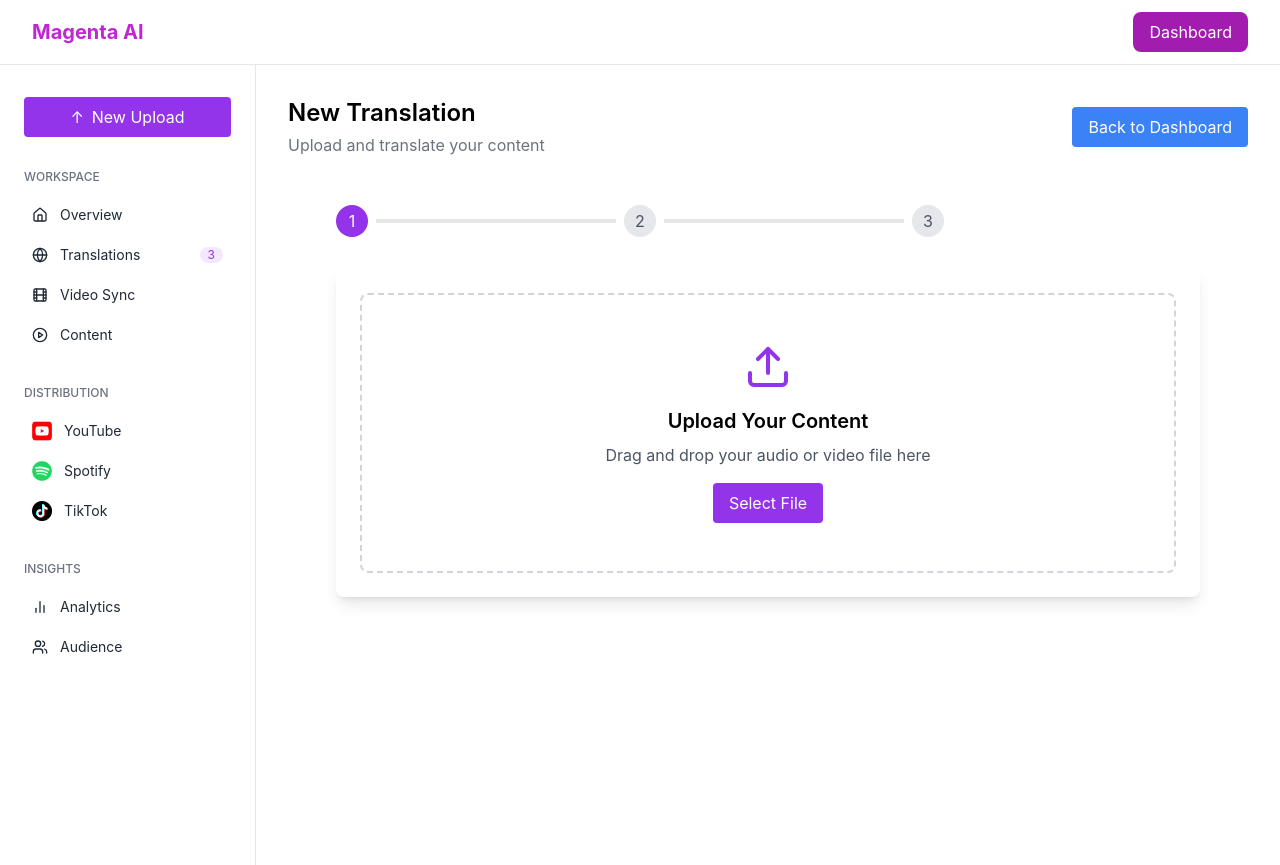
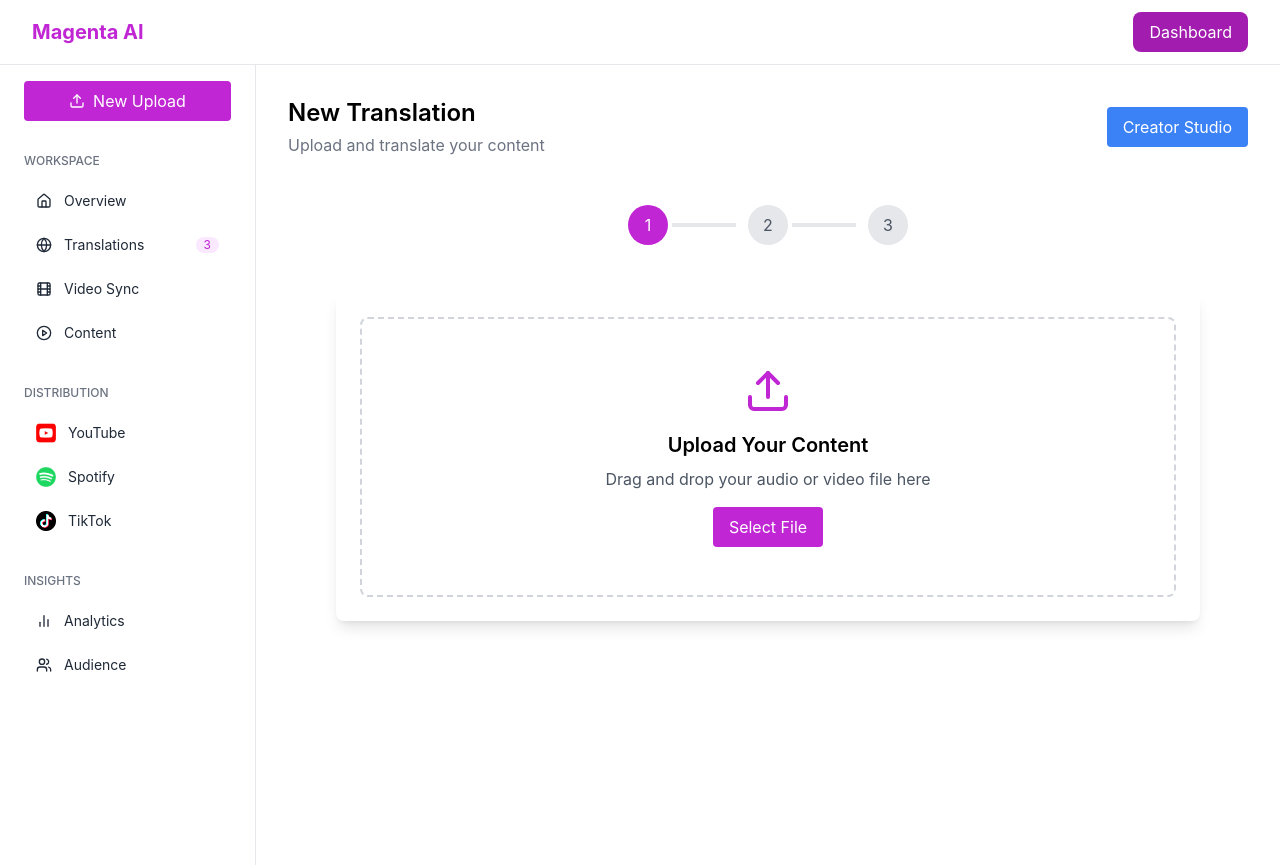
Before and after one commit to RobMills28/Expressive-Speech-Translation, a React (Create React App) app in the folder Frontend/: page /dashboard in a window 1280 px wide. Built offline with nearby package versions, Linux system fonts and the light colour scheme.

Commit message:
changes to the translation flow in dashboard in terms of colours, alignment etc

```diff
--- a/Frontend/src/components/Dashboard.js
+++ b/Frontend/src/components/Dashboard.js
@@ -2,7 +2,7 @@ import React, { useState } from 'react';
 import { Card, CardContent } from "./ui/card";
 import { Button } from "./ui/button";
 import { Input } from "./ui/input";
-import { Home, Globe, PlayCircle, BarChart2, Users, Film, Settings } from 'lucide-react';
+import { Home, Globe, PlayCircle, BarChart2, Users, Film, Settings, Upload } from 'lucide-react';
 import TranslationFlow from './TranslationFlow';
 import VideoSyncInterface from './VideoSyncInterface';
 
@@ -53,7 +53,7 @@ const Dashboard = () => {
                       <span className="text-gray-500">65%</span>
                     </div>
                     <div className="h-2 bg-gray-100 rounded-full">
-                      <div className="h-2 bg-purple-600 rounded-full" style={{ width: '65%' }}></div>
+                      <div className="h-2 bg-fuchsia-600 rounded-full" style={{ width: '65%' }}></div>
                     </div>
                   </div>
                   <div>
@@ -62,7 +62,7 @@ const Dashboard = () => {
                       <span className="text-gray-500">100%</span>
                     </div>
                     <div className="h-2 bg-gray-100 rounded-full">
-                      <div className="h-2 bg-purple-600 rounded-full" style={{ width: '100%' }}></div>
+                      <div className="h-2 bg-fuchsia-600 rounded-full" style={{ width: '100%' }}></div>
                     </div>
                   </div>
                   <div>
@@ -71,7 +71,7 @@ const Dashboard = () => {
                       <span className="text-gray-500">35%</span>
                     </div>
                     <div className="h-2 bg-gray-100 rounded-full">
-                      <div className="h-2 bg-purple-600 rounded-full" style={{ width: '35%' }}></div>
+                      <div className="h-2 bg-fuchsia-600 rounded-full" style={{ width: '35%' }}></div>
                     </div>
                   </div>
                 </div>
@@ -87,17 +87,14 @@ const Dashboard = () => {
   if (showTranslationFlow) {
     return (
       <div className="flex h-screen bg-white">
+        {/* Sidebar */}
         <div className="w-64 border-r bg-white">
           <div className="px-6 py-4">
-            {/* <h1 className="text-xl font-bold text-purple-600">Magenta AI</h1> */}
-          </div>
-
-          <div className="px-6">
             <Button
-              className="w-full mb-8 bg-purple-600 hover:bg-purple-700 flex items-center justify-center gap-2"
+              className="w-full mb-8 bg-fuchsia-600 hover:bg-fuchsia-700 flex items-center justify-center gap-2"
               onClick={() => setShowTranslationFlow(true)}
             >
-              <span>↑</span>
+              <Upload className="h-4 w-4" />
               <span>New Upload</span>
             </Button>
 
@@ -106,29 +103,29 @@ const Dashboard = () => {
                 <p className="text-xs font-medium text-gray-500 mb-3">WORKSPACE</p>
                 <div className="space-y-1">
                   <div
-                    className="flex items-center text-gray-800 hover:bg-gray-100 rounded-lg px-2 py-2 cursor-pointer"
+                    className="flex items-center text-gray-800 hover:bg-gray-100 rounded-lg px-3 py-2.5 cursor-pointer"
                     onClick={() => setActiveView('overview')}
                   >
                     <Home className="h-4 w-4" />
                     <span className="ml-3 text-sm">Overview</span>
                   </div>
                   <div
-                    className="flex items-center text-gray-800 hover:bg-gray-100 rounded-lg px-2 py-2 cursor-pointer"
+                    className="flex items-center text-gray-800 hover:bg-gray-100 rounded-lg px-3 py-2.5 cursor-pointer"
                     onClick={() => setActiveView('translations')}
                   >
                     <Globe className="h-4 w-4" />
                     <span className="ml-3 text-sm">Translations</span>
-                    <span className="ml-auto bg-purple-100 text-purple-600 px-2 rounded-full text-xs">3</span>
+                    <span className="ml-auto bg-fuchsia-100 text-fuchsia-600 px-2 rounded-full text-xs">3</span>
                   </div>
                   <div
-                    className="flex items-center text-gray-800 hover:bg-gray-100 rounded-lg px-2 py-2 cursor-pointer"
+                    className="flex items-center text-gray-800 hover:bg-gray-100 rounded-lg px-3 py-2.5 cursor-pointer"
                     onClick={() => setActiveView('videoSync')}
                   >
                     <Film className="h-4 w-4" />
                     <span className="ml-3 text-sm">Video Sync</span>
                   </div>
                   <div
-                    className="flex items-center text-gray-800 hover:bg-gray-100 rounded-lg px-2 py-2 cursor-pointer"
+                    className="flex items-center text-gray-800 hover:bg-gray-100 rounded-lg px-3 py-2.5 cursor-pointer"
                     onClick={() => setActiveView('content')}
                   >
                     <PlayCircle className="h-4 w-4" />
@@ -140,7 +137,7 @@ const Dashboard = () => {
               <div>
                 <p className="text-xs font-medium text-gray-500 mb-3">DISTRIBUTION</p>
                 <div className="space-y-1">
-                  <div className="flex items-center text-gray-800 hover:bg-gray-100 rounded-lg px-2 py-2">
+                  <div className="flex items-center text-gray-800 hover:bg-gray-100 rounded-lg px-3 py-2.5">
                     <img
                       src={youtubeIcon}
                       alt="YouTube"
@@ -148,7 +145,7 @@ const Dashboard = () => {
                     />
                     <span className="ml-3 text-sm">YouTube</span>
                   </div>
-                  <div className="flex items-center text-gray-800 hover:bg-gray-100 rounded-lg px-2 py-2">
+                  <div className="flex items-center text-gray-800 hover:bg-gray-100 rounded-lg px-3 py-2.5">
                     <img
                       src={spotifyIcon}
                       alt="Spotify"
@@ -156,7 +153,7 @@ const Dashboard = () => {
                     />
                     <span className="ml-3 text-sm">Spotify</span>
                   </div>
-                  <div className="flex items-center text-gray-800 hover:bg-gray-100 rounded-lg px-2 py-2">
+                  <div className="flex items-center text-gray-800 hover:bg-gray-100 rounded-lg px-3 py-2.5">
                     <img
                       src={tiktokIcon}
                       alt="TikTok"
@@ -170,11 +167,11 @@ const Dashboard = () => {
               <div>
                 <p className="text-xs font-medium text-gray-500 mb-3">INSIGHTS</p>
                 <div className="space-y-1">
-                  <div className="flex items-center text-gray-800 hover:bg-gray-100 rounded-lg px-2 py-2">
+                  <div className="flex items-center text-gray-800 hover:bg-gray-100 rounded-lg px-3 py-2.5">
                     <BarChart2 className="h-4 w-4" />
                     <span className="ml-3 text-sm">Analytics</span>
                   </div>
-                  <div className="flex items-center text-gray-800 hover:bg-gray-100 rounded-lg px-2 py-2">
+                  <div className="flex items-center text-gray-800 hover:bg-gray-100 rounded-lg px-3 py-2.5">
                     <Users className="h-4 w-4" />
                     <span className="ml-3 text-sm">Audience</span>
                   </div>
@@ -184,6 +181,7 @@ const Dashboard = () => {
           </div>
         </div>
 
+        {/* Main Content */}
         <div className="flex-1 overflow-auto">
           <div className="p-8">
             <div className="flex justify-between items-center mb-8">
@@ -194,11 +192,16 @@ const Dashboard = () => {
               <Button
                 onClick={() => setShowTranslationFlow(false)}
                 variant="outline"
+                className="border-fuchsia-200 text-fuchsia-700 hover:bg-fuchsia-50"
               >
-                Back to Dashboard
+                Creator Studio
               </Button>
             </div>
-            <TranslationFlow />
+
+            {/* Translation Flow Component */}
+            <div className="max-w-4xl mx-auto">
+              <TranslationFlow />
+            </div>
           </div>
         </div>
       </div>
@@ -207,17 +210,18 @@ const Dashboard = () => {
 
   return (
     <div className="flex h-screen bg-white">
+      {/* Sidebar */}
       <div className="w-64 border-r bg-white">
         <div className="px-6 py-4">
-          {/* <h1 className="text-xl font-bold text-purple-600">Magenta AI</h1> */}
+          <h1 className="text-xl font-bold text-fuchsia-600">Magenta AI</h1>
         </div>
 
         <div className="px-6">
           <Button
-            className="w-full mb-8 bg-purple-600 hover:bg-purple-700 flex items-center justify-center gap-2"
+            className="w-full mb-8 bg-fuchsia-600 hover:bg-fuchsia-700 flex items-center justify-center gap-2"
             onClick={() => setShowTranslationFlow(true)}
           >
-            <span>↑</span>
+            <Upload className="h-4 w-4" />
             <span>New Upload</span>
           </Button>
 
@@ -226,40 +230,40 @@ const Dashboard = () => {
               <p className="text-xs font-medium text-gray-500 mb-3">WORKSPACE</p>
               <div className="space-y-1">
                 <div
-                  className={`flex items-center text-gray-800 hover:bg-gray-100 rounded-lg px-2 py-2 cursor-pointer ${
-                    activeView === 'overview' ? 'bg-gray-100' : ''
+                  className={`flex items-center text-gray-800 hover:bg-gray-100 rounded-lg px-3 py-2.5 cursor-pointer ${
+                    activeView === 'overview' ? 'bg-fuchsia-50 text-fuchsia-700' : ''
                   }`}
                   onClick={() => setActiveView('overview')}
                 >
-                  <Home className="h-4 w-4" />
+                  <Home className={`h-4 w-4 ${activeView === 'overview' ? 'text-fuchsia-600' : ''}`} />
                   <span className="ml-3 text-sm">Overview</span>
                 </div>
                 <div
-                  className={`flex items-center text-gray-800 hover:bg-gray-100 rounded-lg px-2 py-2 cursor-pointer ${
-                    activeView === 'translations' ? 'bg-gray-100' : ''
+                  className={`flex items-center text-gray-800 hover:bg-gray-100 rounded-lg px-3 py-2.5 cursor-pointer ${
+                    activeView === 'translations' ? 'bg-fuchsia-50 text-fuchsia-700' : ''
                   }`}
                   onClick={() => setActiveView('translations')}
                 >
-                  <Globe className="h-4 w-4" />
+                  <Globe className={`h-4 w-4 ${activeView === 'translations' ? 'text-fuchsia-600' : ''}`} />
                   <span className="ml-3 text-sm">Translations</span>
-                  <span className="ml-auto bg-purple-100 text-purple-600 px-2 rounded-full text-xs">3</span>
+                  <span className="ml-auto bg-fuchsia-100 text-fuchsia-600 px-2 rounded-full text-xs">3</span>
                 </div>
                 <div
-                  className={`flex items-center text-gray-800 hover:bg-gray-100 rounded-lg px-2 py-2 cursor-pointer ${
-                    activeView === 'videoSync' ? 'bg-gray-100' : ''
+                  className={`flex items-center text-gray-800 hover:bg-gray-100 rounded-lg px-3 py-2.5 cursor-pointer ${
+                    activeView === 'videoSync' ? 'bg-fuchsia-50 text-fuchsia-700' : ''
                   }`}
                   onClick={() => setActiveView('videoSync')}
                 >
-                  <Film className="h-4 w-4" />
+                  <Film className={`h-4 w-4 ${activeView === 'videoSync' ? 'text-fuchsia-600' : ''}`} />
                   <span className="ml-3 text-sm">Video Sync</span>
                 </div>
                 <div
-                  className={`flex items-center text-gray-800 hover:bg-gray-100 rounded-lg px-2 py-2 cursor-pointer ${
-                    activeView === 'content' ? 'bg-gray-100' : ''
+                  className={`flex items-center text-gray-800 hover:bg-gray-100 rounded-lg px-3 py-2.5 cursor-pointer ${
+                    activeView === 'content' ? 'bg-fuchsia-50 text-fuchsia-700' : ''
                   }`}
                   onClick={() => setActiveView('content')}
                 >
-                  <PlayCircle className="h-4 w-4" />
+                  <PlayCircle className={`h-4 w-4 ${activeView === 'content' ? 'text-fuchsia-600' : ''}`} />
                   <span className="ml-3 text-sm">Content</span>
                 </div>
               </div>
@@ -268,7 +272,7 @@ const Dashboard = () => {
             <div>
               <p className="text-xs font-medium text-gray-500 mb-3">DISTRIBUTION</p>
               <div className="space-y-1">
-                <div className="flex items-center text-gray-800 hover:bg-gray-100 rounded-lg px-2 py-2">
+                <div className="flex items-center text-gray-800 hover:bg-gray-100 rounded-lg px-3 py-2.5">
                   <img
                     src={youtubeIcon}
                     alt="YouTube"
@@ -276,7 +280,7 @@ const Dashboard = () => {
                   />
                   <span className="ml-3 text-sm">YouTube</span>
                 </div>
-                <div className="flex items-center text-gray-800 hover:bg-gray-100 rounded-lg px-2 py-2">
+                <div className="flex items-center text-gray-800 hover:bg-gray-100 rounded-lg px-3 py-2.5">
                   <img
                     src={spotifyIcon}
                     alt="Spotify"
@@ -284,7 +288,7 @@ const Dashboard = () => {
                   />
                   <span className="ml-3 text-sm">Spotify</span>
                 </div>
-                <div className="flex items-center text-gray-800 hover:bg-gray-100 rounded-lg px-2 py-2">
+                <div className="flex items-center text-gray-800 hover:bg-gray-100 rounded-lg px-3 py-2.5">
                   <img
                     src={tiktokIcon}
                     alt="TikTok"
@@ -298,11 +302,11 @@ const Dashboard = () => {
             <div>
               <p className="text-xs font-medium text-gray-500 mb-3">INSIGHTS</p>
               <div className="space-y-1">
-                <div className="flex items-center text-gray-800 hover:bg-gray-100 rounded-lg px-2 py-2">
+                <div className="flex items-center text-gray-800 hover:bg-gray-100 rounded-lg px-3 py-2.5">
                   <BarChart2 className="h-4 w-4" />
                   <span className="ml-3 text-sm">Analytics</span>
                 </div>
-                <div className="flex items-center text-gray-800 hover:bg-gray-100 rounded-lg px-2 py-2">
+                <div className="flex items-center text-gray-800 hover:bg-gray-100 rounded-lg px-3 py-2.5">
                   <Users className="h-4 w-4" />
                   <span className="ml-3 text-sm">Audience</span>
                 </div>
@@ -312,6 +316,7 @@ const Dashboard = () => {
         </div>
       </div>
 
+      {/* Main Content */}
       <div className="flex-1 overflow-auto bg-gray-50">
         <div className="p-8">
           <div className="flex justify-between items-center mb-8">
@@ -322,10 +327,10 @@ const Dashboard = () => {
             <div className="flex gap-4 items-center">
               <Input
                 placeholder="Search content..."
-                className="w-64 p-2"
+                className="w-64 p-2 border-gray-200 focus:border-fuchsia-300 focus:ring-fuchsia-200"
               />
               <Button
-                className="bg-purple-600 hover:bg-purple-700 whitespace-nowrap"
+                className="bg-fuchsia-600 hover:bg-fuchsia-700 whitespace-nowrap"
                 onClick={() => setShowTranslationFlow(true)}
               >
                 New Project
--- a/Frontend/src/components/TranslationFlow.js
+++ b/Frontend/src/components/TranslationFlow.js
@@ -87,25 +87,27 @@ const TranslationFlow = () => {
 
   return (
     <div className="w-full max-w-4xl mx-auto p-4">
-      {/* Progress Steps */}
-      <div className="flex items-center justify-between mb-8">
+      {/* Progress Steps - Perfectly Centered */}
+      <div className="flex justify-center mb-12">
+        <div className="flex items-center justify-between" style={{ width: '280px' }}>
           {[1, 2, 3].map((number) => (
-          <div key={number} className="flex items-center flex-1">
+            <div key={number} className="flex items-center">
               <div className={`
-              w-8 h-8 rounded-full flex items-center justify-center
+                w-10 h-10 rounded-full flex items-center justify-center
                 ${step > number ? 'bg-green-500 text-white' :
-                step === number ? 'bg-purple-600 text-white' :
+                  step === number ? 'bg-fuchsia-600 text-white' :
                   'bg-gray-200 text-gray-600'}
               `}>
                 {step > number ? <CheckCircle className="w-5 h-5" /> : number}
               </div>
               {number < 3 && (
-              <div className={`flex-1 h-1 mx-2 ${
+                <div className={`w-16 h-1 mx-1 ${
                   step > number ? 'bg-green-500' : 'bg-gray-200'
                 }`} />
               )}
             </div>
           ))}
+        </div>
       </div>
 
       <Card className="bg-white shadow-lg">
@@ -123,13 +125,13 @@ const TranslationFlow = () => {
           {step === 1 && (
             <div className="text-center">
               <div
-                className="border-2 border-dashed border-gray-300 rounded-lg p-12 cursor-pointer hover:border-purple-500 transition-colors"
+                className="border-2 border-dashed border-gray-300 rounded-lg p-12 cursor-pointer hover:border-fuchsia-500 transition-colors"
                 onClick={() => fileInputRef.current?.click()}
               >
-                <Upload className="w-12 h-12 mx-auto mb-4 text-purple-600" />
+                <Upload className="w-12 h-12 mx-auto mb-4 text-fuchsia-600" />
                 <h2 className="text-xl font-semibold mb-2">Upload Your Content</h2>
                 <p className="text-gray-600 mb-4">Drag and drop your audio or video file here</p>
-                <Button className="bg-purple-600 hover:bg-purple-700">
+                <Button className="bg-fuchsia-600 hover:bg-fuchsia-700">
                   Select File
                 </Button>
                 <input
@@ -151,15 +153,19 @@ const TranslationFlow = () => {
                 {languages.map((language) => (
                   <label
                     key={language.code}
-                    className="flex items-center p-3 border rounded-lg hover:bg-gray-50 cursor-pointer"
+                    className={`flex items-center p-3 border rounded-lg hover:bg-gray-50 cursor-pointer ${
+                      selectedLanguages.includes(language.code) ? 'border-fuchsia-300 bg-fuchsia-50' : 'border-gray-200'
+                    }`}
                   >
                     <input
                       type="checkbox"
-                      className="w-5 h-5 text-purple-600"
+                      className="w-5 h-5 text-fuchsia-600 border-fuchsia-300 focus:ring-fuchsia-500"
                       checked={selectedLanguages.includes(language.code)}
                       onChange={() => handleLanguageToggle(language.code)}
                     />
-                    <Globe className="w-5 h-5 ml-3 mr-2" />
+                    <Globe className={`w-5 h-5 ml-3 mr-2 ${
+                      selectedLanguages.includes(language.code) ? 'text-fuchsia-500' : 'text-gray-400'
+                    }`} />
                     <span>{language.flag} {language.name}</span>
                   </label>
                 ))}
@@ -167,7 +173,7 @@ const TranslationFlow = () => {
               <Button
                 onClick={handleContinue}
                 disabled={selectedLanguages.length === 0 || processing}
-                className="w-full bg-purple-600 hover:bg-purple-700 disabled:bg-gray-300"
+                className="w-full bg-fuchsia-600 hover:bg-fuchsia-700 disabled:bg-gray-300"
               >
                 {processing ? 'Processing...' : 'Continue'}
               </Button>
@@ -231,7 +237,8 @@ const TranslationFlow = () => {
                       <h3 className="font-medium">{language?.name}</h3>
                       <Button
                         size="sm"
-                        variant="ghost"
+                        variant="outline"
+                        className="border-fuchsia-200 text-fuchsia-700 hover:bg-fuchsia-50"
                         onClick={handlePlayPause}
                         disabled={!audioReady || audioStatus === 'error'}
                       >
@@ -251,7 +258,7 @@ const TranslationFlow = () => {
               })}
 
               <Button
-                className="w-full bg-purple-600 hover:bg-purple-700 mt-4"
+                className="w-full bg-fuchsia-600 hover:bg-fuchsia-700 mt-4"
                 onClick={() => {
                   cleanup();
                   setStep(1);
@@ -265,7 +272,7 @@ const TranslationFlow = () => {
           {/* Processing Indicator */}
           {processing && (
             <div className="mt-4">
-              <Progress value={progress} className="mb-2" />
+              <Progress value={progress} className="mb-2 bg-gray-200 [&>div]:bg-fuchsia-600" />
               <p className="text-sm text-gray-600 text-center">
                 {progressText || 'Processing translations...'}
               </p>
```
Lines whose indentation alone changed are shown as unchanged.
